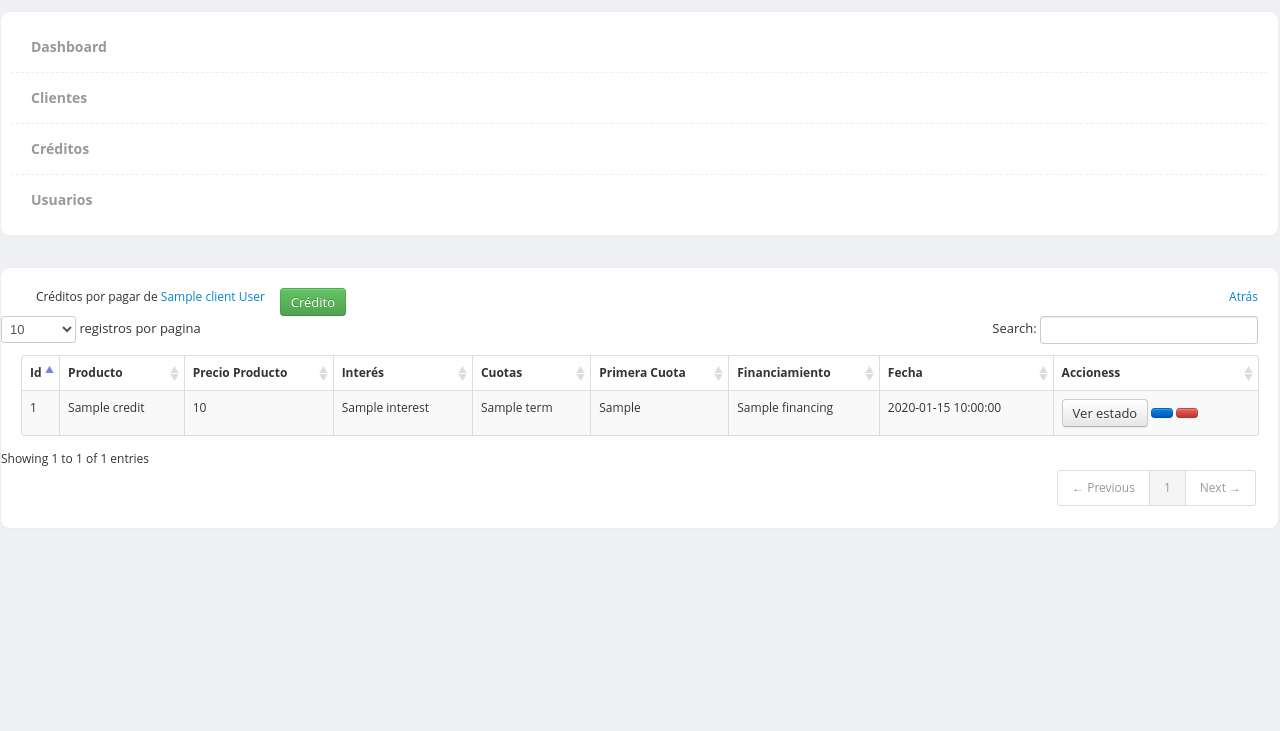
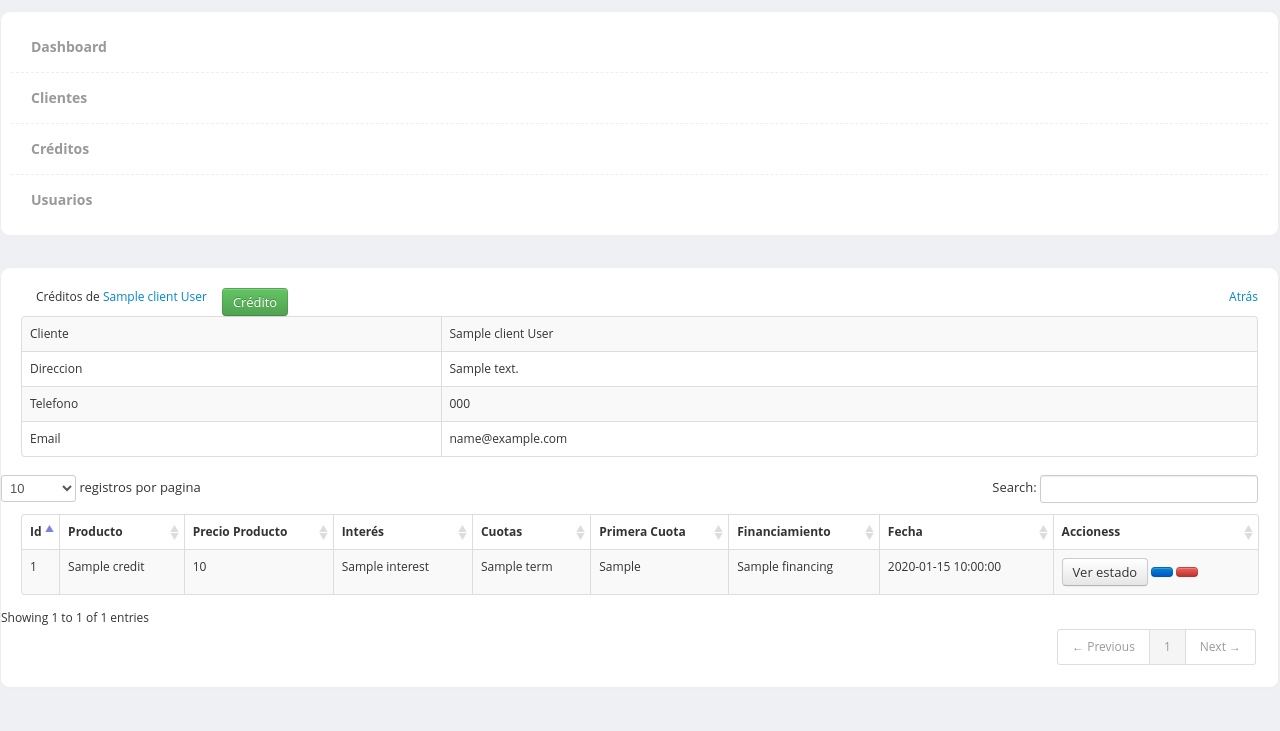
Before and after one commit to started/creditos, a CakePHP app: the page made by app/View/Credits/list_credit.ctp in a window 1280 px wide. Shown: the part 69-800 px from the top of the page. Run offline with PHP 8.4 and a stand-in for CakePHP, Linux system fonts and the light colour scheme; the template is opened without the code that fills it: most values are stand-ins (such as "Sample title", 1, 10 or a date in 2020); data that the repository does not hold is empty; some libraries are stand-ins or nearby versions.

```diff
--- a/app/Controller/ClientsController.php
+++ b/app/Controller/ClientsController.php
@@ -43,5 +43,11 @@ class ClientsController extends AppController {
             endif;
         endif;
     }
+    public function _show($id) {
+       $this->Client->id = $id;
+
+       return $this->Client->read();
+
+    }
 }
 ?>
--- a/app/View/Credits/list_credit.ctp
+++ b/app/View/Credits/list_credit.ctp
@@ -1,9 +1,31 @@
 <div class="content-box-large">
     <div class="panel-heading">
-        <div class="panel-title">Créditos por pagar de <?php echo $this->Html->link($client['Client']['name']." ".$client['Client']['last_name'], array('controller' => 'clients','action'=>'edit', $client['Client']['id']),array('escape' => false)); ?></div>
+        <div class="panel-title">Créditos de <?php echo $this->Html->link($client['Client']['name']." ".$client['Client']['last_name'], array('controller' => 'clients','action'=>'edit', $client['Client']['id']),array('escape' => false)); ?></div>
         <?php echo $this->Html->link('<i class="glyphicon glyphicon-plus"></i> Crédito', array('action'=>'add',$client['Client']['id']),array('class'=>'btn btn-success btn-xs','escape' => false)); ?>
         <?php echo $this->Html->link('Atrás', array('controller'=>'clients', 'action'=>'index'),array('style'=>'float:right','escape' => false)); ?>
     </div>
+
+    <table id="user" class="table table-bordered table-striped" style="clear: both">
+        <tbody>
+            <tr>
+               <td>Cliente</td>
+               <td><?php echo $client['Client']['name']." ".$client['Client']['last_name']?></td>
+           </tr>
+           <tr>
+               <td>Direccion</td>
+               <td><?php echo $client['Client']['address'];?></td>
+           </tr>
+           <tr>
+               <td>Telefono</td>
+               <td><?php echo $client['Client']['phone'];?></td>
+           </tr>
+           <tr>
+               <td>Email</td>
+               <td><?php echo $client['Client']['email'];?></td>
+           </tr>
+        </tbody>
+    </table>
+
     <div class="panel-body">
         <table cellpadding="0" cellspacing="0" border="0" class="table table-striped table-bordered" id="example">
             <thead>
```
Also changed, not shown: app/Controller/CreditsController.php (+11 -5 lines), app/View/Credits/add.ctp (+9 -9 lines), app/View/Credits/index.ctp (+13 -2 lines), 10 other files.
